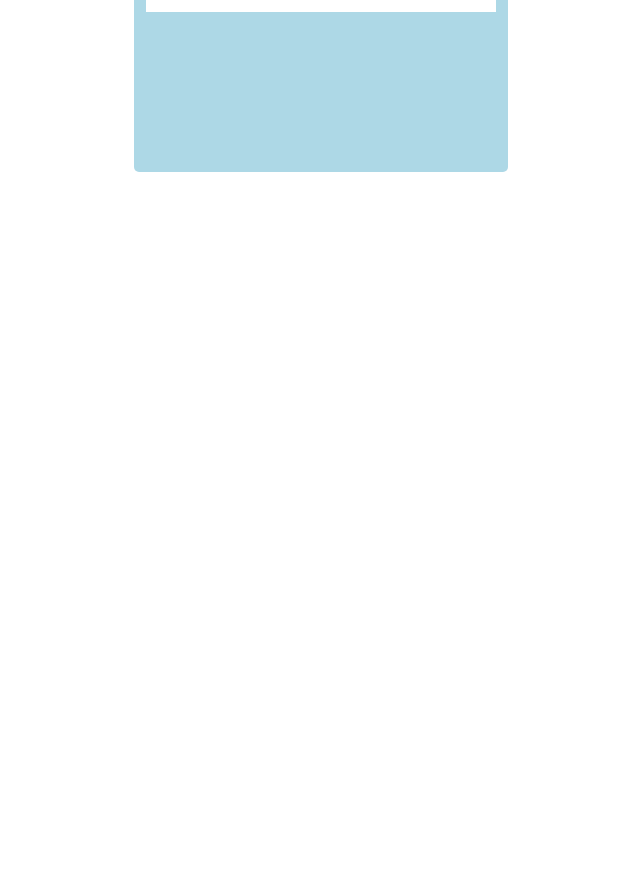
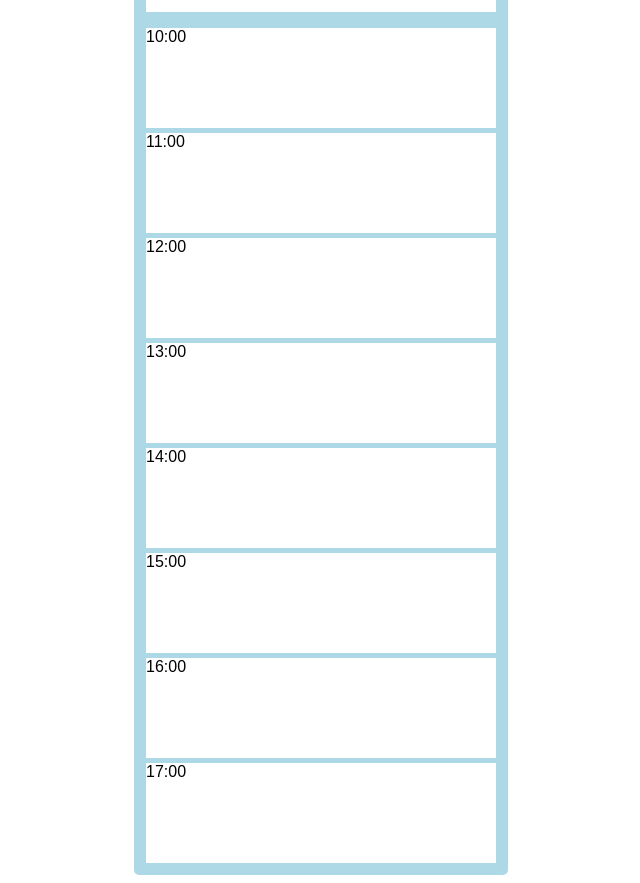
Before and after one commit to Javier-Machin/rental-checkout, a React app: page / in a window 1280 px wide. Shown: the part 660-1543 px from the top of the page, without its empty margins (319-959 px from the left). Before the commit the page ends 840 px from the top, so only its background shows below. Built offline with nearby package versions, Linux system fonts and the light colour scheme.

Commit message:
feat: add initial timepicker layout

```diff
--- a/src/components/RentalCheckout.js
+++ b/src/components/RentalCheckout.js
@@ -1,6 +1,7 @@
 import React, { Component } from 'react';
 import NumericField from './NumericField';
 import Calendar from './calendar';
+import TimePicker from './TimePicker';
 import '../css/RentalCheckout.scss';
 
 class RentalCheckout extends Component {
@@ -96,6 +97,7 @@ class RentalCheckout extends Component {
               { year: 2020, month: 9, from: 5, to: 9 },
             ]}
           />
+          <TimePicker />
         </form>
       </aside>
     );
--- /dev/null
+++ b/src/components/TimePicker.js
@@ -0,0 +1,21 @@
+import React, { PureComponent } from 'react';
+import '../css/TimePicker.scss';
+
+class TimePicker extends PureComponent {
+  render() {
+    return (
+      <div className="time-picker">
+        <div className="time-picker__hour-block">10:00</div>
+        <div className="time-picker__hour-block">11:00</div>
+        <div className="time-picker__hour-block">12:00</div>
+        <div className="time-picker__hour-block">13:00</div>
+        <div className="time-picker__hour-block">14:00</div>
+        <div className="time-picker__hour-block">15:00</div>
+        <div className="time-picker__hour-block">16:00</div>
+        <div className="time-picker__hour-block">17:00</div>
+      </div>
+    );
+  }
+}
+
+export default TimePicker;
--- a/src/css/RentalCheckout.scss
+++ b/src/css/RentalCheckout.scss
@@ -1,6 +1,5 @@
 .rental-checkout {
   width: 350px;
-  height: 800px;
   background: lightblue;
   margin: 0 auto;
   border-radius: 5px;
--- /dev/null
+++ b/src/css/TimePicker.scss
@@ -0,0 +1,11 @@
+.time-picker {
+  margin-top: 1rem;
+  grid-template-rows: repeat(8, 1fr);
+  grid-template-columns: 1fr;
+
+  &__hour-block {
+    height: 100px;
+    margin-top: 5px;
+    background-color: white;
+  }
+}
```
